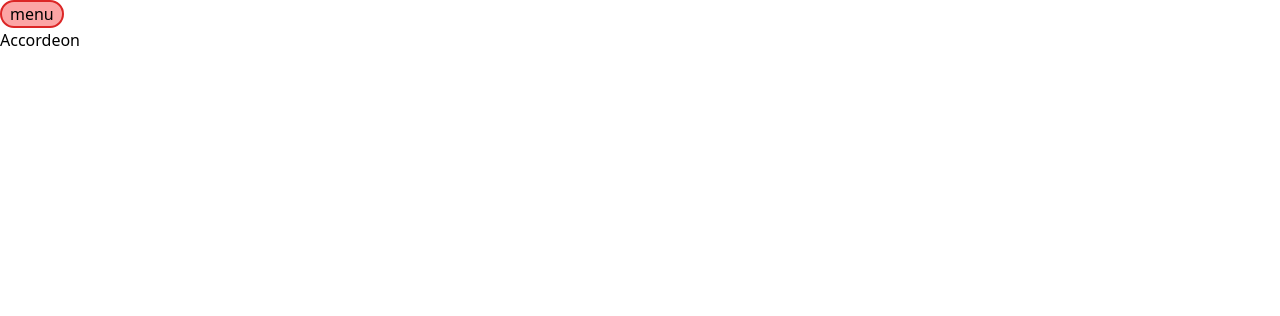
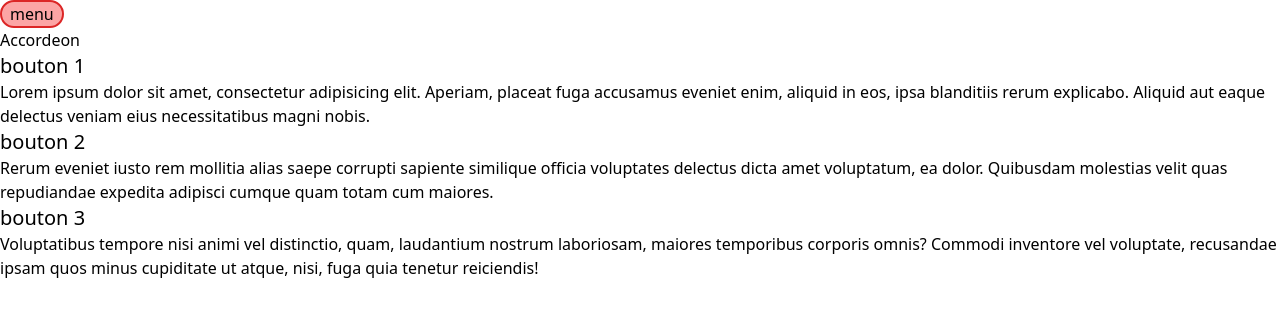
Before and after one commit to MMI-SAE-203/r213-2024-pracht-tp1-chloe-vincent03, a Vue app: page /accordeon in a window 1280 px wide. Shown: the top 316 px of the page. Built offline with nearby package versions, Linux system fonts and the light colour scheme.

Commit message:
mise en place des section et des texte dans la partie accordeon

```diff
--- a/src/pages/accordeon.vue
+++ b/src/pages/accordeon.vue
@@ -2,11 +2,21 @@
 //
 import { ref } from 'vue';
 
-const maVar = ref(false)
-console.log('maVar:', maVar.value)
 
 </script>
 
 <template>
   <h1>Accordeon</h1>
+  <section>
+    <button class="text-xl">bouton 1</button>
+    <p>Lorem ipsum dolor sit amet, consectetur adipisicing elit. Aperiam, placeat fuga accusamus eveniet enim, aliquid in eos, ipsa blanditiis rerum explicabo. Aliquid aut eaque delectus veniam eius necessitatibus magni nobis.</p>
+  </section>
+  <section>
+    <button class="text-xl">bouton 2</button>
+    <p>Rerum eveniet iusto rem mollitia alias saepe corrupti sapiente similique officia voluptates delectus dicta amet voluptatum, ea dolor. Quibusdam molestias velit quas repudiandae expedita adipisci cumque quam totam cum maiores.</p>
+  </section>
+  <section>
+    <button class="text-xl">bouton 3</button>
+    <p>Voluptatibus tempore nisi animi vel distinctio, quam, laudantium nostrum laboriosam, maiores temporibus corporis omnis? Commodi inventore vel voluptate, recusandae ipsam quos minus cupiditate ut atque, nisi, fuga quia tenetur reiciendis!</p>
+  </section>
 </template>
```
